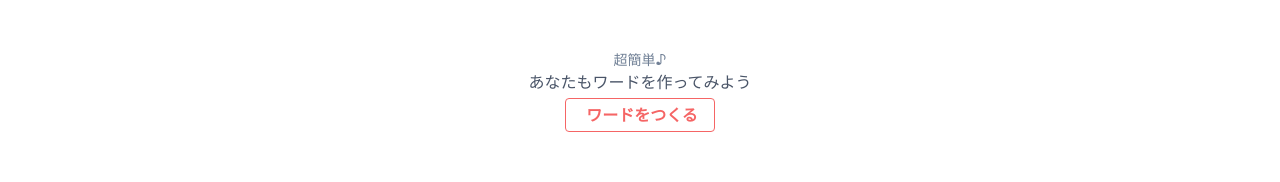
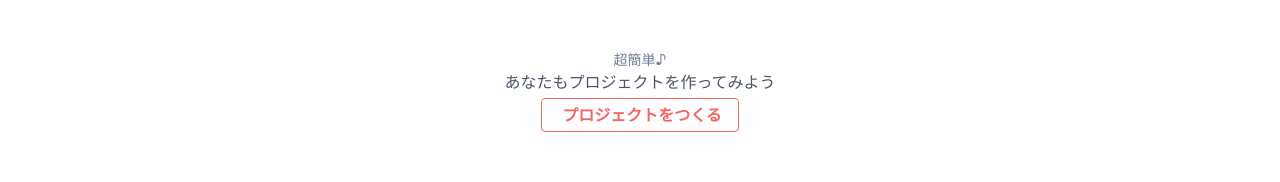
Before and after one commit to kasiwa-mesi/tatemiti, a Nuxt app: page / in a window 1280 px wide. Shown: the part 140-322 px from the top of the page. Built offline with nearby package versions, Linux system fonts and the light colour scheme; no server answers; the database is empty.

Commit message:
fix Button UI

```diff
--- a/components/partials/ButtonPostCreate.vue
+++ b/components/partials/ButtonPostCreate.vue
@@ -1,13 +1,13 @@
 <template>
   <div>
     <p class="text-sm text-gray-600">超簡単♪</p>
-    <p class="text-gray-700 mb-1">あなたもワードを作ってみよう</p>
+    <p class="text-gray-700 mb-1">あなたもプロジェクトを作ってみよう</p>
     <button
       class="block mx-auto bg-transparent hover:bg-red-500 text-red-500 font-semibold hover:text-white py-1 px-4 border border-red-500 hover:border-transparent rounded"
-      @click="$router.push('/posts/create')"
+      @click="$router.push('/projects/create')"
     >
       <i class="mdi mdi-pencil mr-1" />
-      ワードをつくる
+      プロジェクトをつくる
     </button>
   </div>
 </template>
--- a/pages/projects/create.vue
+++ b/pages/projects/create.vue
@@ -46,7 +46,7 @@ export default Vue.extend({
           createdAt: firebase.default.firestore.FieldValue.serverTimestamp()
         })
         .then((ref) => {
-          this.$router.push(`/posts/${ref.id}`)
+          this.$router.push(`/projects/${ref.id}`)
         })
     }
   }
```
